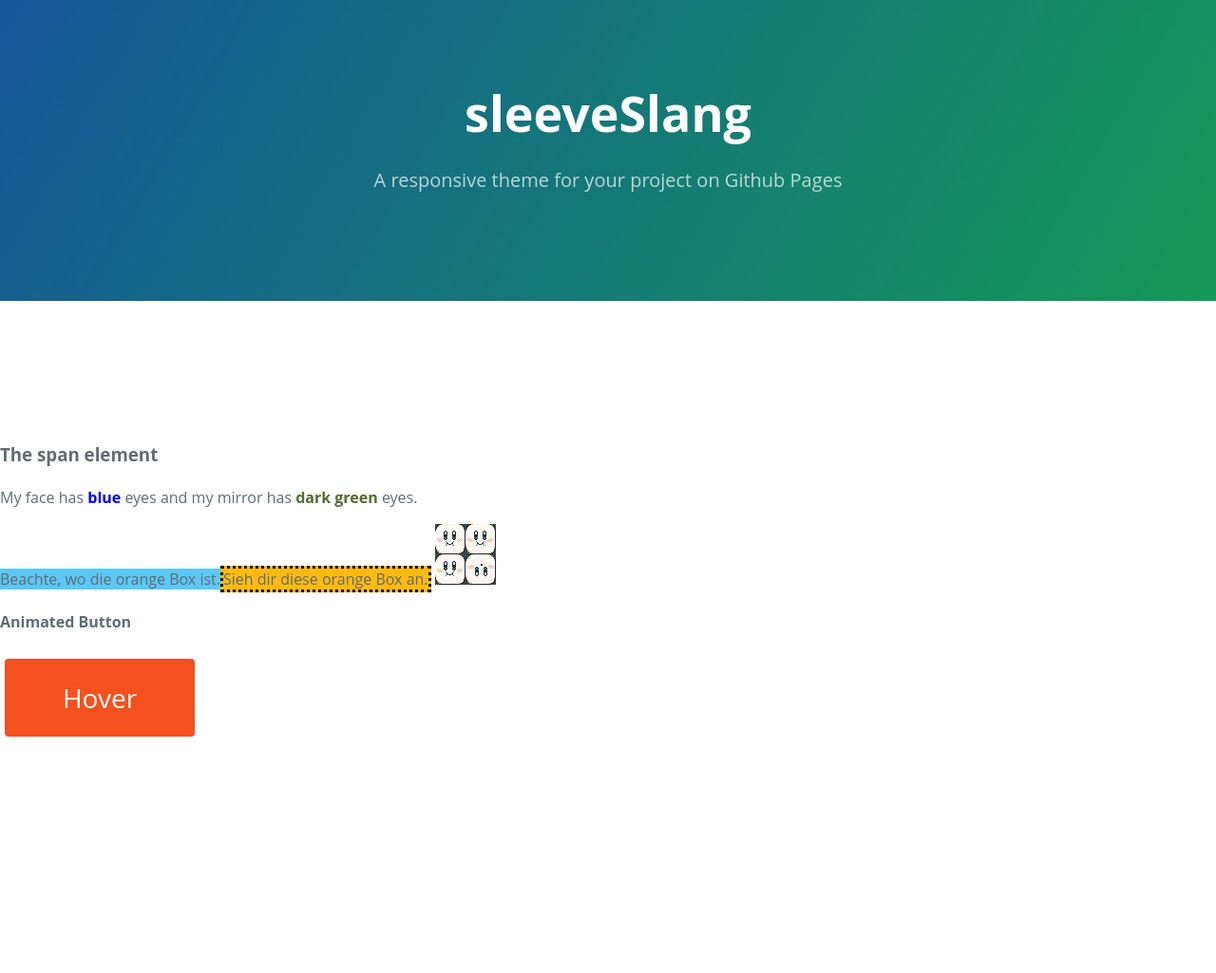
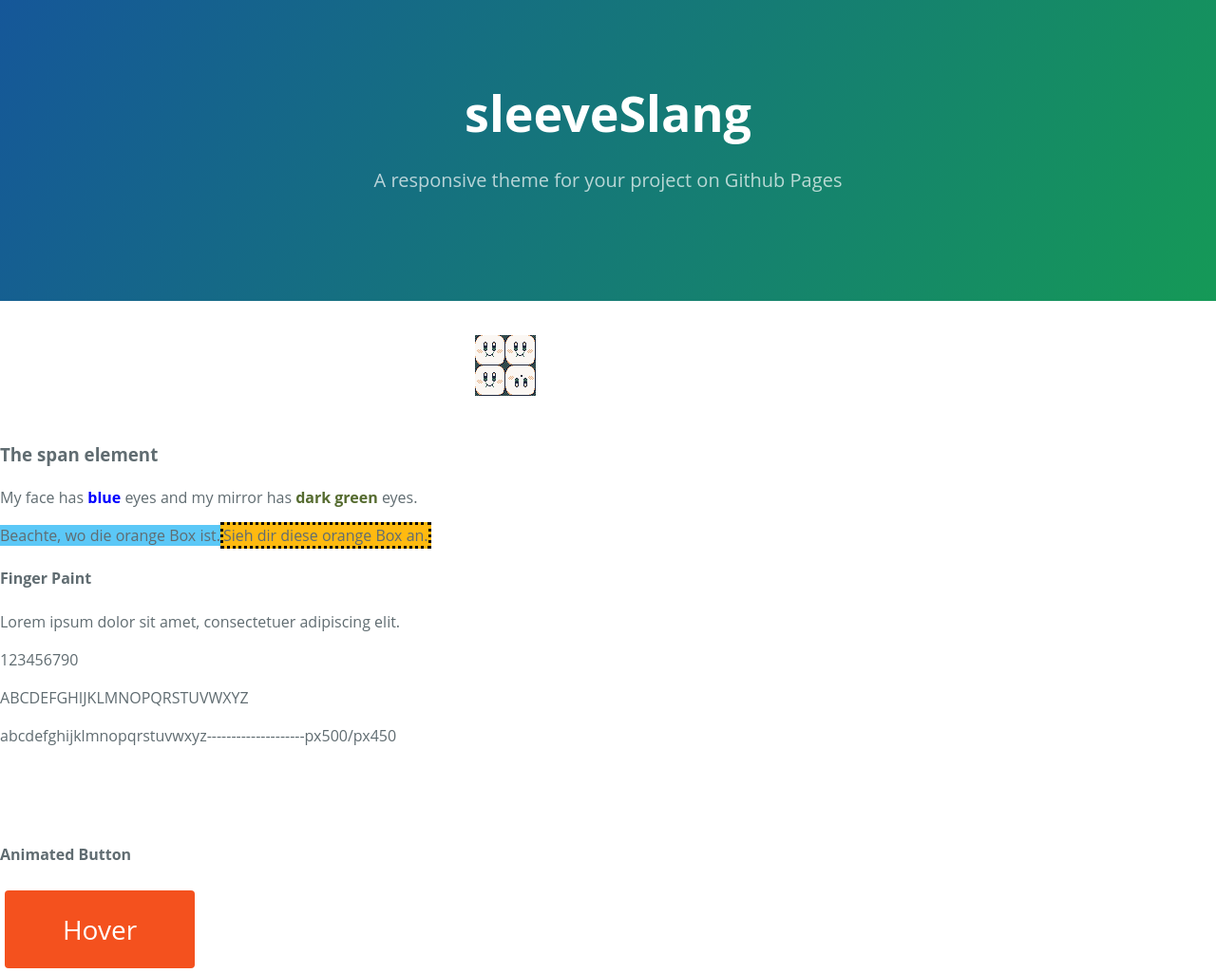
Before and after one commit to ledlightjungledStefan/Osterei, a Jekyll site: the page built from RukolaSeiteEins.markdown, in a window 1280 px wide. Shown: the whole page at 95% size. Built offline with Jekyll 4.4.1, drawn with Linux system fonts in a browser that asks for light colours; some web fonts are replaced; before the commit the page ends 900 px from its top, so only the background shows below that.

Commit message:
Update publicdomainfolder.html

```diff
--- a/_layouts/publicdomainfolder.html
+++ b/_layouts/publicdomainfolder.html
@@ -4,8 +4,15 @@
         <meta charset="utf-8">
         <meta name="viewport" content="width=device-width, initial-scale=1">
         <meta name="theme-color" content="#157878">
-
+<link href='https://fonts.googleapis.com/css?family=Finger Paint' rel='stylesheet'>
         <style>
+            body {
+    font-family: 'Finger Paint';font-size: 22px;
+}
+img.CHEW {display: block;
+position: relative;
+bottom: 450px;
+left: 500px;}
         .ribbon {
   background-color: #5BC8F7;
 }
@@ -80,8 +87,12 @@
         <span style="color:blue;font-weight:bold">blue</span>
         eyes and my mirror has <span style="color:darkolivegreen;font-weight:bold">dark green</span> eyes.</p>
     <span class="ribbon">Beachte, wo die orange Box ist.</span>
-
-    <img src="/Osterei/assets/4kirbs.png">
+<h4>Finger Paint</h4>
+<p>Lorem ipsum dolor sit amet, consectetuer adipiscing elit.</p>
+<p>123456790</p>
+<p>ABCDEFGHIJKLMNOPQRSTUVWXYZ</p>
+<p>abcdefghijklmnopqrstuvwxyz--------------------px500/px450</p>
+    <img class="CHEW" src="/Osterei/assets/4kirbs.png">
 
 <h4>Animated Button</h4>
   <button class="button" style="vertical-align:middle"><span>Hover </span>
```
